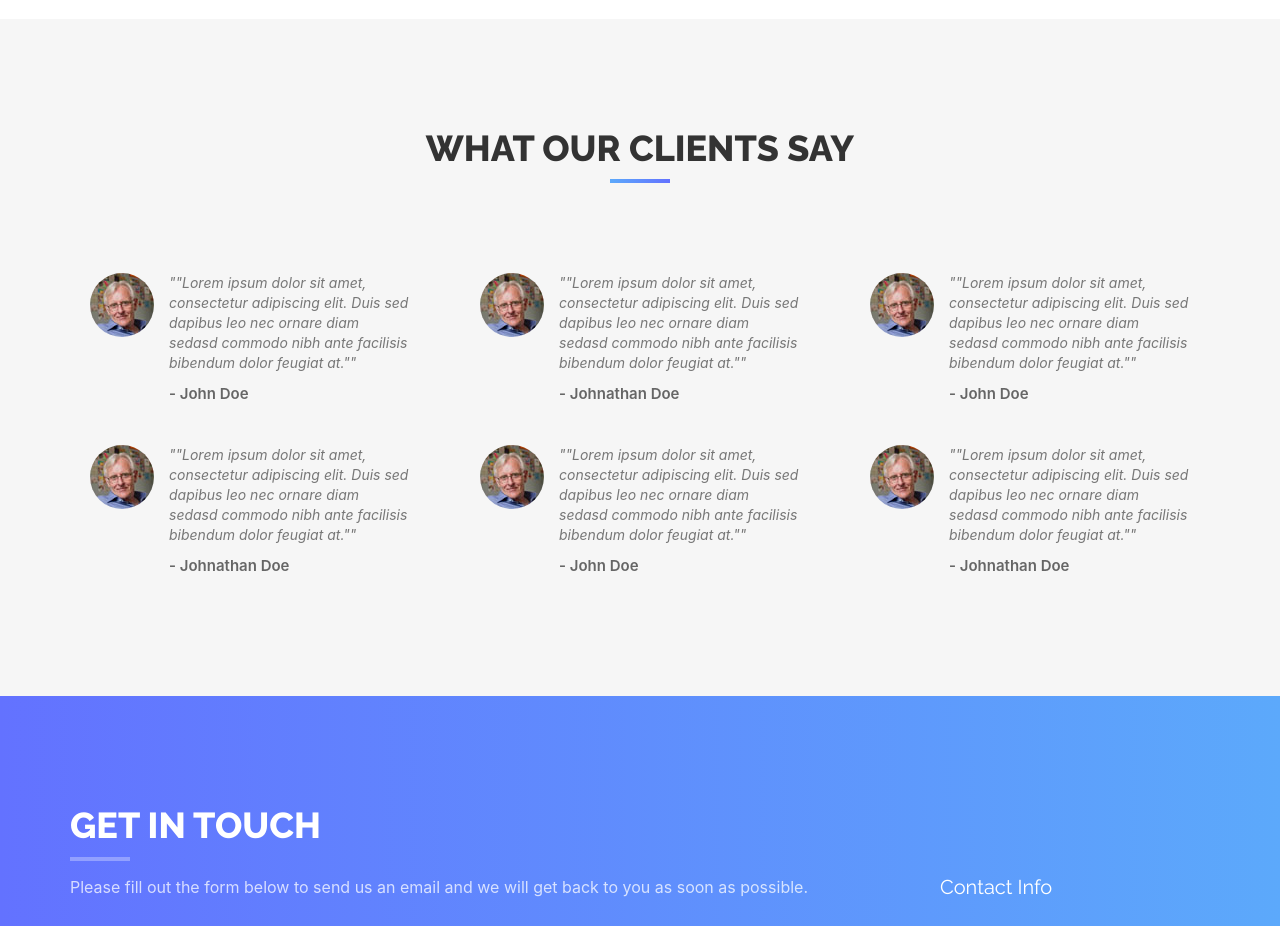
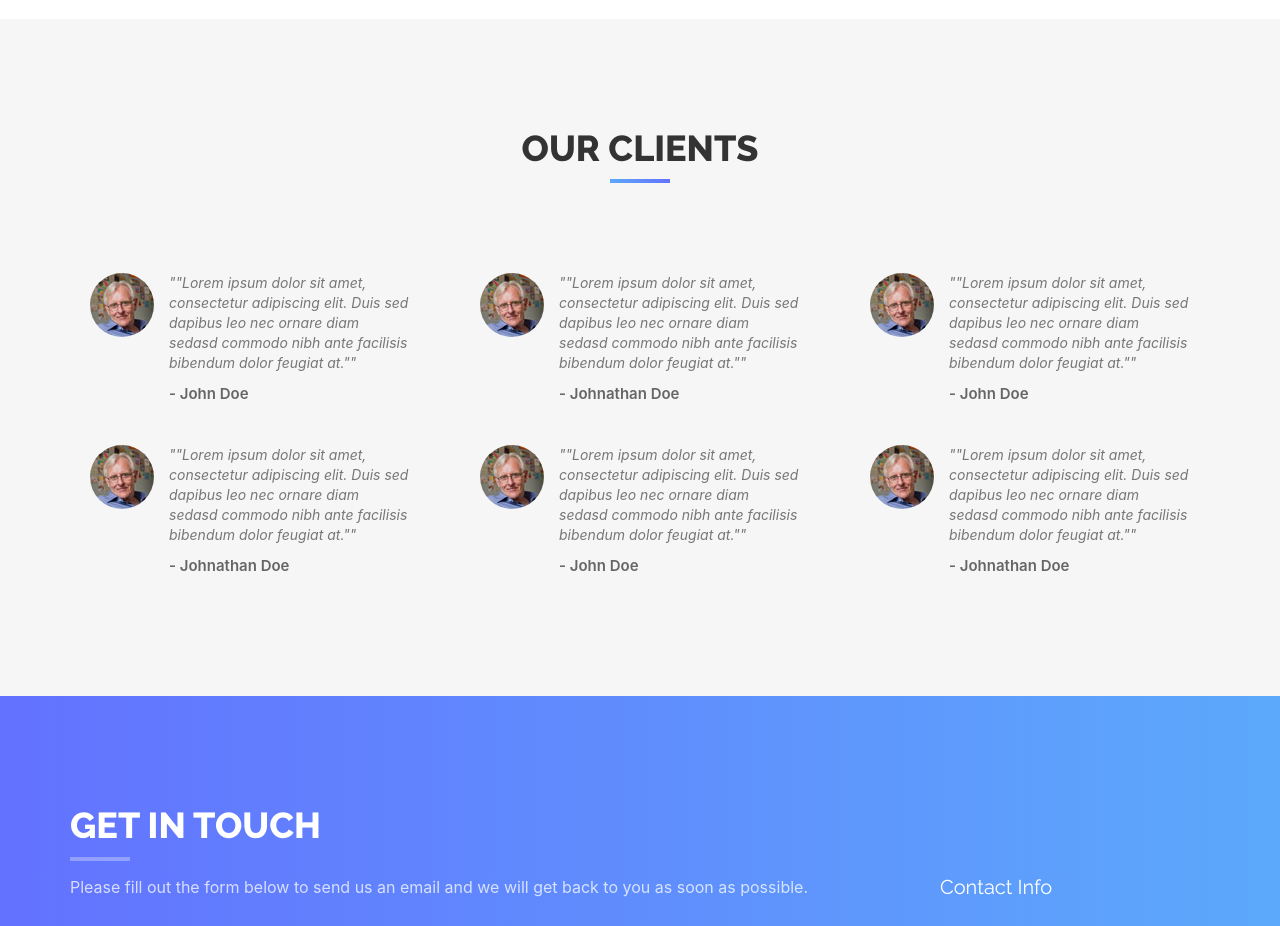
Before and after one commit to hubertwirawan/React-Landing-master, a React (Create React App) app: page / in a window 1280 px wide. Shown: the part 3700-4626 px from the top of the page. Built offline with nearby package versions, Linux system fonts and the light colour scheme; what smooth-scroll would draw is missing.

Commit message:
Update testimonials.jsx

```diff
--- a/src/components/testimonials.jsx
+++ b/src/components/testimonials.jsx
@@ -3,7 +3,7 @@ export const Testimonials = (props) => {
     <div id='testimonials'>
       <div className='container'>
         <div className='section-title text-center'>
-          <h2>What our clients say</h2>
+          <h2>Our Clients</h2>
         </div>
         <div className='row'>
           {props.data
```
